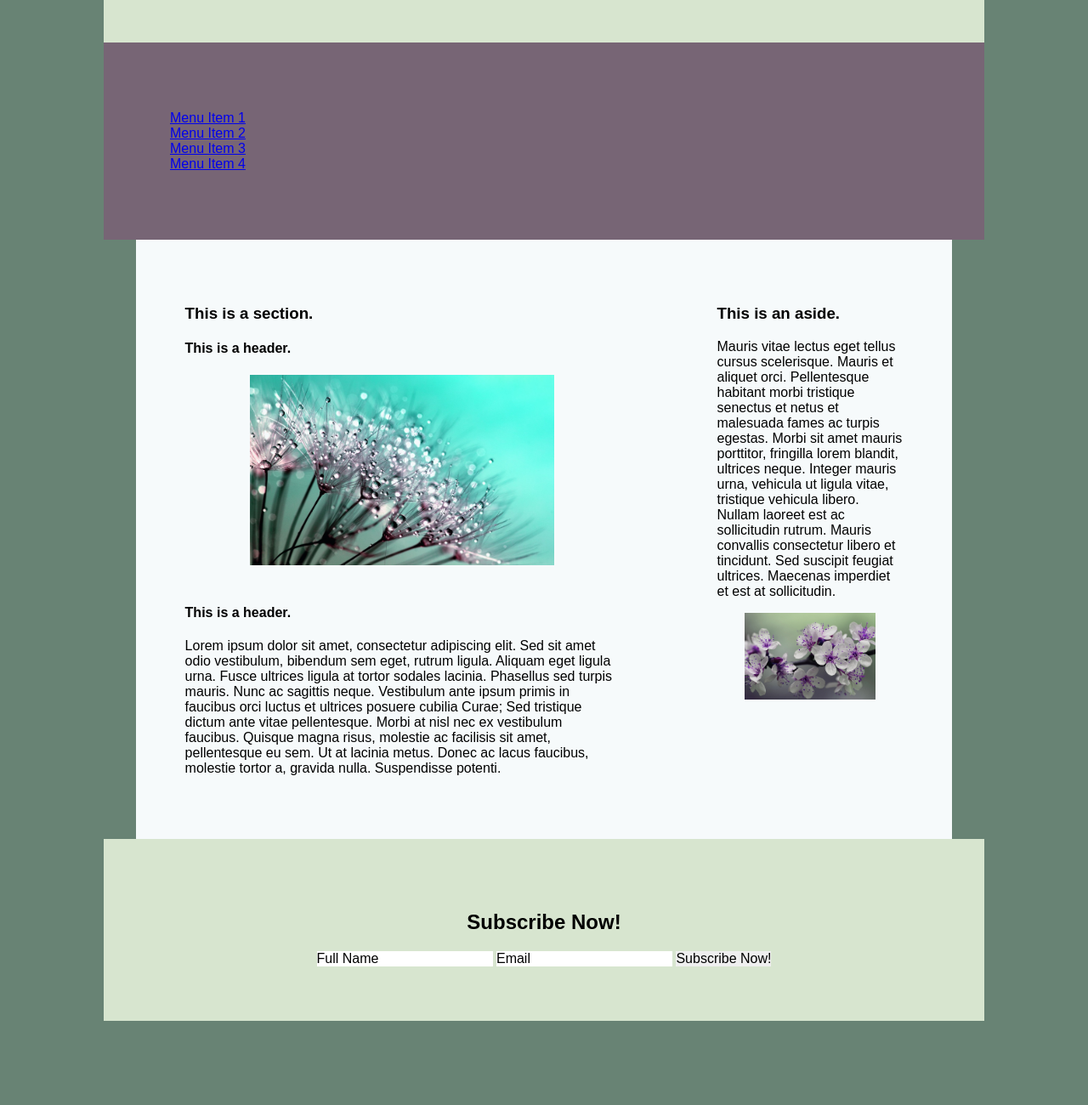
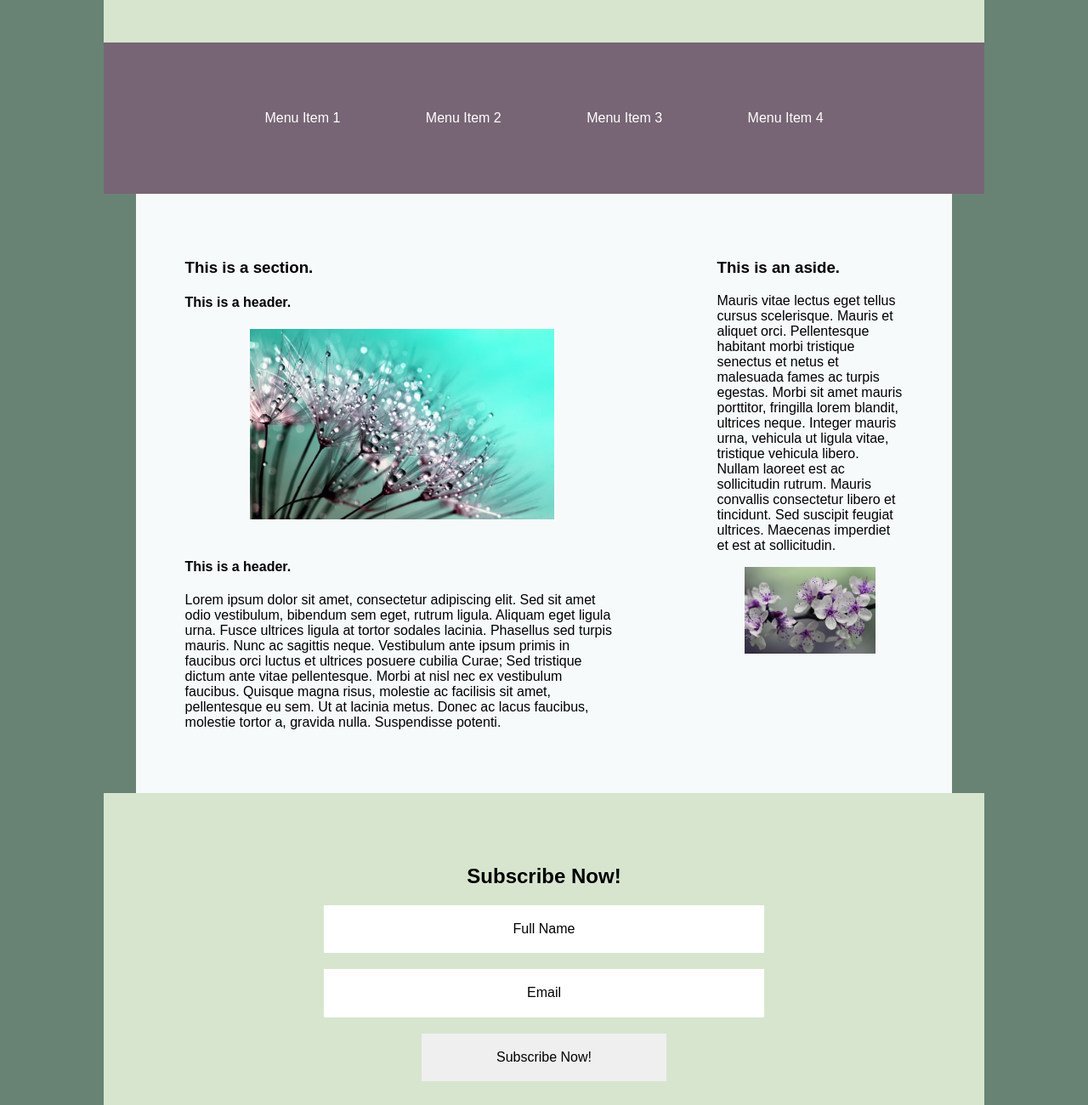
Before and after one commit to blakeleykilgore/hw_listeners_kilgore_blakeley, a plain HTML site: page index.html in a window 1280 px wide. Shown: the part 320-1620 px from the top of the page at 85% size. Before the commit the page ends 1521 px from the top, so only its background shows below. Drawn offline with Linux system fonts and the light colour scheme.

Commit message:
Add styling to Nav and Footer

```diff
--- a/css/main.css
+++ b/css/main.css
@@ -28,6 +28,21 @@ header {
 nav {
     background-color: #776575;
     padding: 5% 3%;
+}
+
+nav ul {
+    text-align: center;
+    padding: 0;
+}
+
+nav ul li {
+    display: inline;
+    padding: 0 5%;
+}
+
+nav ul li a {
+    color: white;
+    text-decoration: none;
 }
 
 main,
@@ -66,6 +81,19 @@ footer {
     text-align: center;
 }
 
+footer form input {
+    display: block;
+    width: 50%;
+    margin: auto;
+    text-align: center;
+    padding: 2%;
+    margin-top: 2%;
+}
+
+#submit {
+    width: 30%;
+}
+
 .hide {
     display: none;
 }
--- a/index.html
+++ b/index.html
@@ -46,7 +46,7 @@
         <form>
             <input type="text" name="fullName" value="Full Name">
             <input type="email" name="email" value="Email">
-            <input type="submit" name="submit" value="Subscribe Now!">
+            <input type="submit" name="submit" value="Subscribe Now!" id="submit">
         </form>
     </footer>
     <script src="js/main.js"></script>
```
